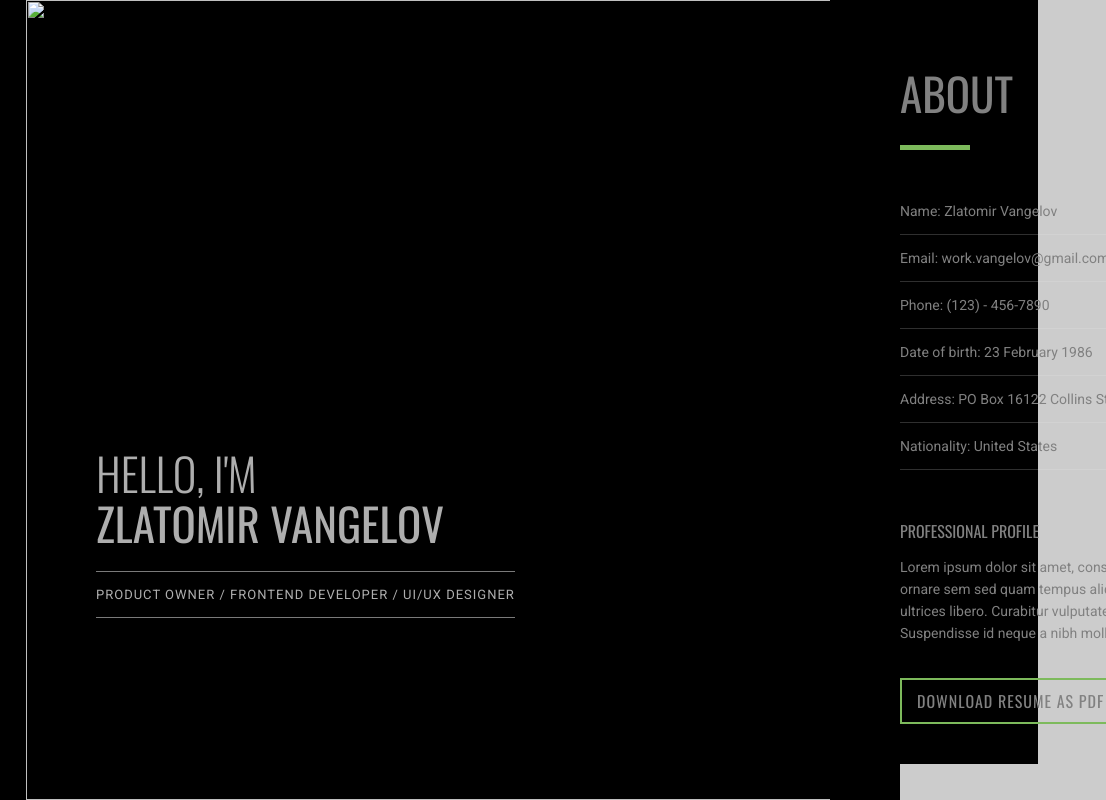
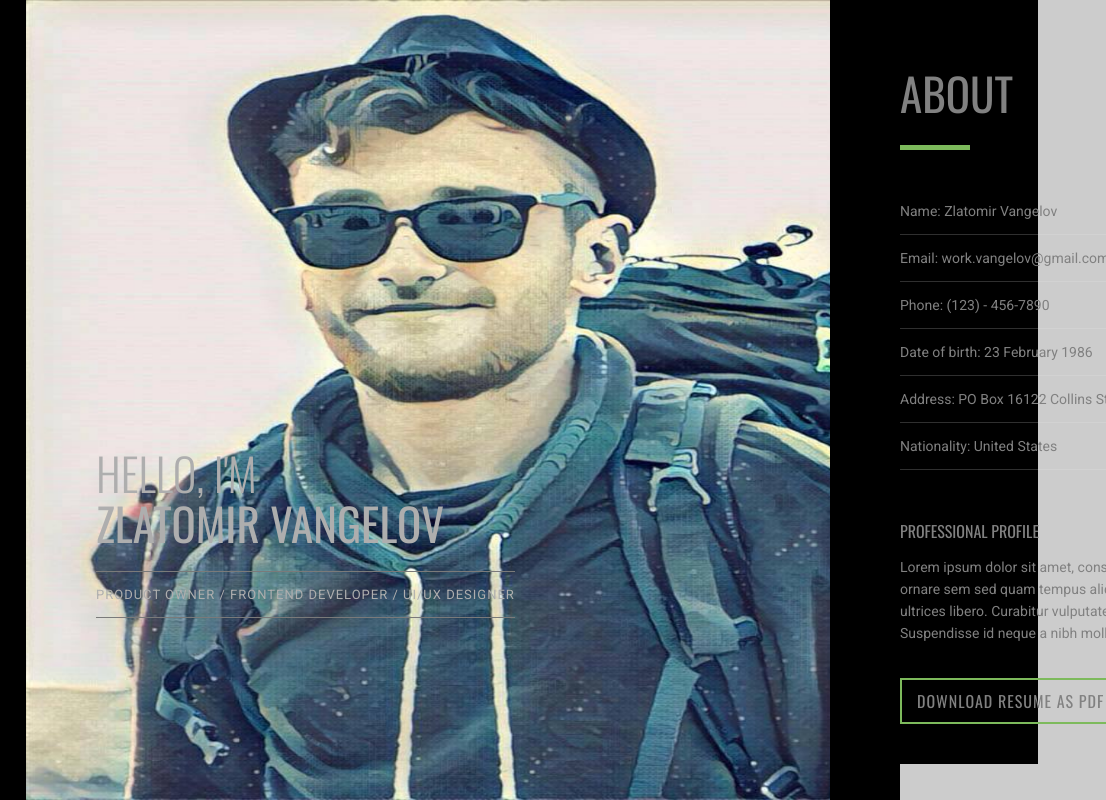
Before and after one commit to GoldieSpeaks/zvangelov-resume, a plain HTML site: page index.html in a window 1280 px wide. Shown: the full height of the page, 174-1280 px from the left. Drawn offline with nearby package versions, Linux system fonts and the light colour scheme; the site is published under a folder, as on GitHub Pages, so addresses that start at the root find nothing; placeholder pictures from the web are drawn by us.

Commit message:
Update index.html
d

```diff
--- a/index.html
+++ b/index.html
@@ -58,7 +58,7 @@
             Zlatomir Vangelov</h2>
           <span class="title">Product Owner / Frontend Developer / UI/UX Designer</span> </div>
         <div style="width: 1080px;" id="owl-demo" class="owl-carousel">
-           <div class="item"><img style="height: 100%; width: 1080%;" src="/images/1.jpg" alt="" /></div>
+           <div class="item"><img style="height: 100%; width: 1080%;" src="images/1.jpg" alt="" /></div>
         </div>
       </article>
 
```
